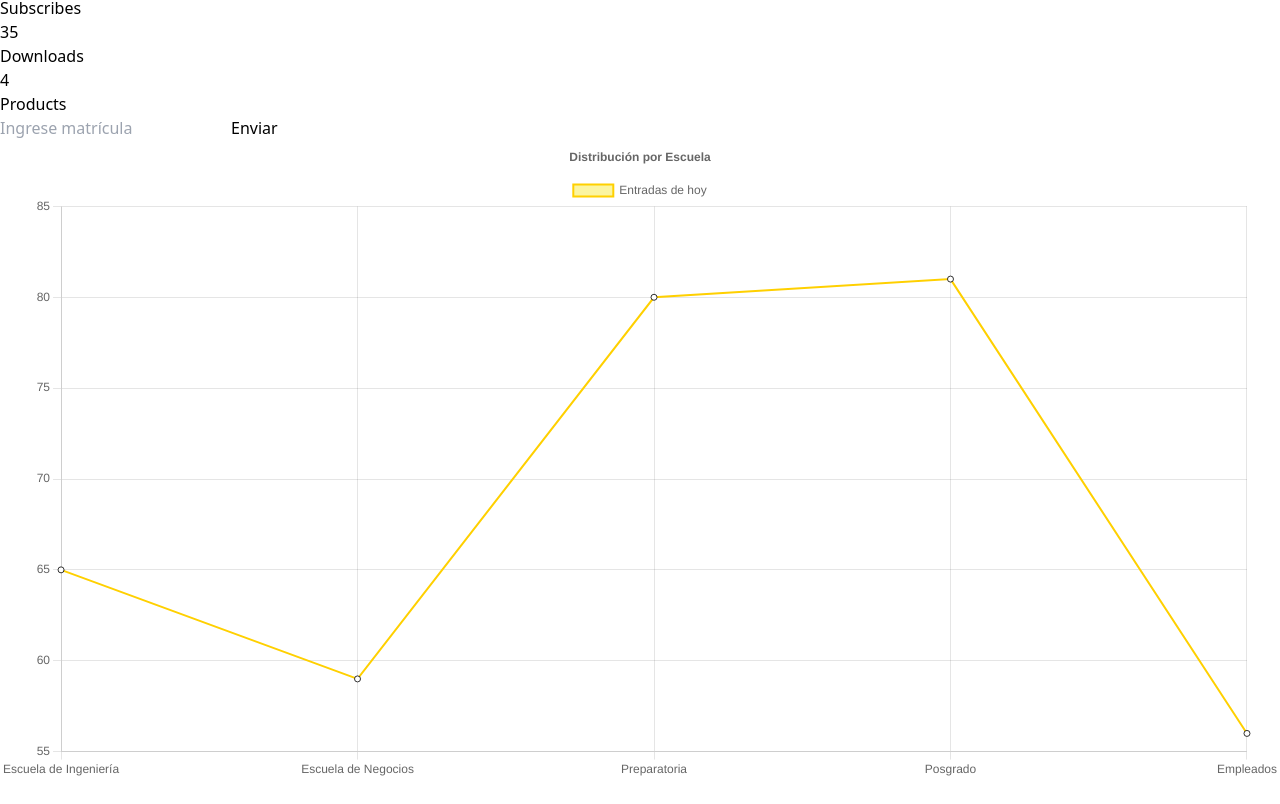
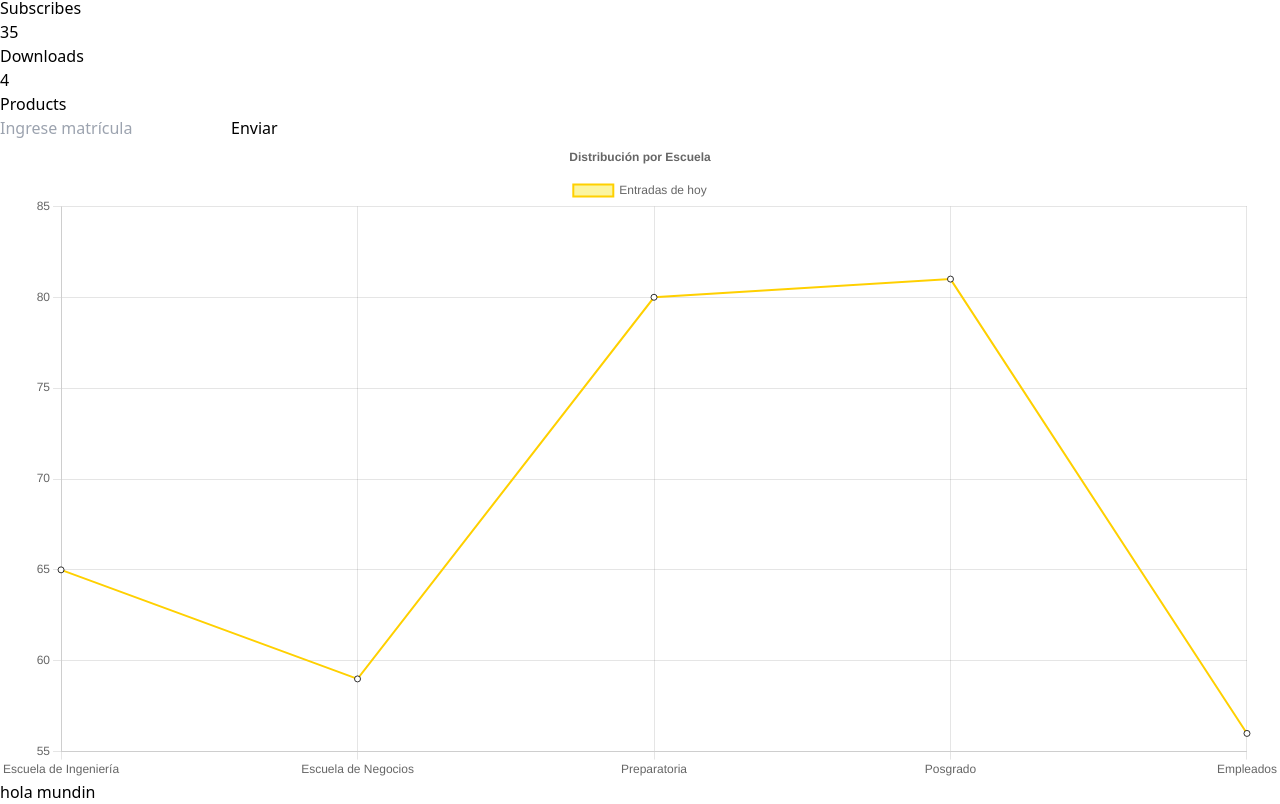
Before and after one commit to Luisvvargas/dashboard_cetysdb, a React (Vite) app in the folder dashboard_cetys/: page /Empleado in a window 1280 px wide. Shown: the part 1104-1908 px from the top of the page. Before the commit the page ends 1884 px from the top, so only its background shows below. Built offline with nearby package versions, Linux system fonts and the light colour scheme.

Commit message:
Nomas quiero pullear

```diff
--- a/dashboard_cetys/src/App.jsx
+++ b/dashboard_cetys/src/App.jsx
@@ -3,9 +3,11 @@ import { BrowserRouter, Route, Routes } from 'react-router-dom';
 import DashboardMainAdmin from './Administradores/DashboardAdminMain'; //MAIN ADMIN
 import DashboardMain from './Empleados/DashboardMain'; //MAIN EMPLEADO
 
+import IngresosEmp from './Empleados/IngresosEmpleados';
 import LoginForm from './Login/LoginForm'; //MAIN LOGIN opc
 import Unumber from './Usuarios/unumber';
 import Welcome from './Usuarios/welcome';
+
 
 function App() {
   return (
@@ -17,6 +19,8 @@ function App() {
         <Route path='/Empleado' element={<DashboardMain/>}/>
         <Route path='/Admin' element={<DashboardMainAdmin/>}/>
         <Route path='/welcome' element={<Welcome/>}/>
+        <Route path='/ingresos' element={<IngresosEmp/>}/>
+
 
       </Routes>
     </BrowserRouter>
--- a/dashboard_cetys/src/Empleados/DashboardMain.jsx
+++ b/dashboard_cetys/src/Empleados/DashboardMain.jsx
@@ -1,9 +1,11 @@
+import IngresosEmp from "./IngresosEmpleados"
 import InicioEmp from "./InicioEmpleados"
 
 function DashboardMain(){
     return(
         <div>
             <InicioEmp></InicioEmp>
+            <IngresosEmp></IngresosEmp>
         </div>
     )
 }
--- /dev/null
+++ b/dashboard_cetys/src/Empleados/IngresosEmpleados.jsx
@@ -0,0 +1,11 @@
+import React from 'react'
+
+const IngresosEmp=()=> {
+  return (
+    <div>
+      hola mundin
+    </div>
+  )
+}
+
+export default IngresosEmp
```
